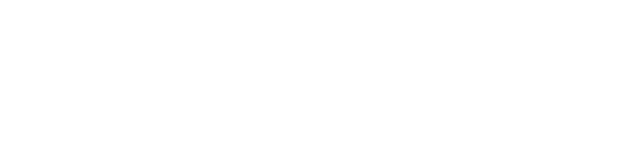
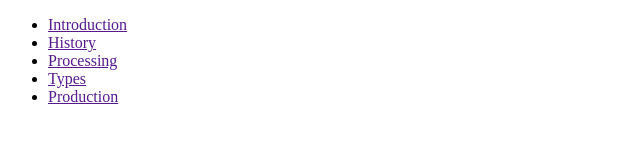
Before and after one commit to Maurya-G/Cheese, a plain HTML site: page Types.html in a window 1280 px wide. Shown: the whole page, without its empty margins (0-640 px from the left). Drawn offline with Linux system fonts and the light colour scheme.

Commit message:
Added Navigation

```diff
--- a/Types.html
+++ b/Types.html
@@ -5,5 +5,14 @@
         <title>Types</title>
     </head>
     <body>
+        <nav>
+            <ul>
+                <li><a href="">Introduction</a></li>
+                <li><a href="">History</a></li>
+                <li><a href="">Processing</a></li>
+                <li><a href="">Types</a></li>
+                <li><a href="">Production</a></li>
+            </ul>
+        </nav>
     </body>
 </html>
```
